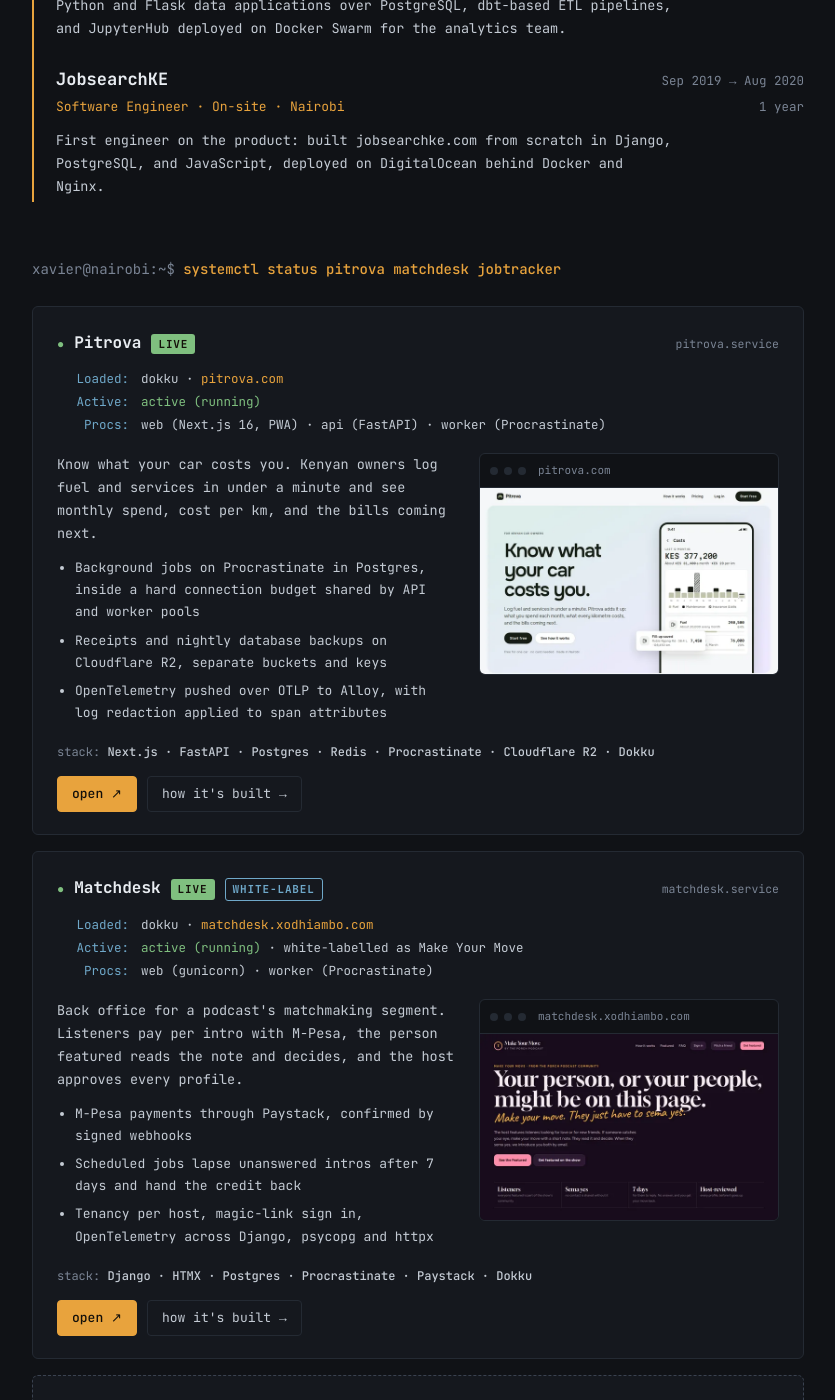
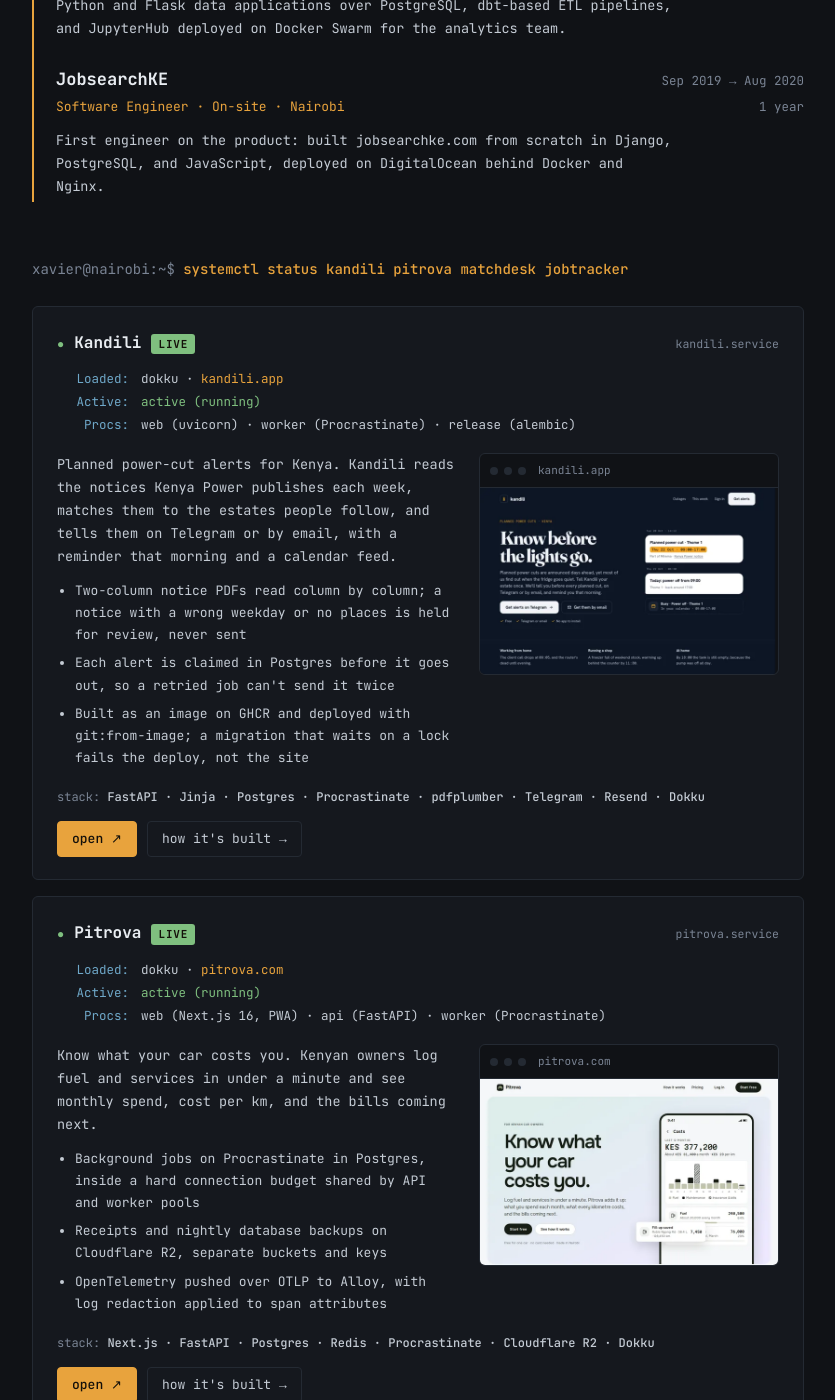
Before and after one commit to thepsalmist/thepsalmist.github.io, a Jekyll site: the page built from index.html, in a window 1280 px wide and 1400 px high, scrolled down 1928 px. Shown: the whole window, without its empty margins (222-1057 px from the left). Built offline with Jekyll 4.4.1, drawn with Linux system fonts in a browser that asks for light colours.

Commit message:
Add Kandili to the products section, with a page on how it's built
Kandili goes first in the list as a live product at kandili.app. The
build page covers reading Kenya Power's two-column notice PDFs and
holding doubtful outages for review, claiming each alert before it's
sent so a retry can't send it twice, the calendar feeds, and image
deploys with git:from-image. Facts come from the docs in the kandili
repo. The screenshot is the landing page at 1280x800, scaled to 640x400
like the others.

```diff
--- a/index.html
+++ b/index.html
@@ -98,7 +98,39 @@
 </section>
 
 <section id="products">
-  <div class="prompt"><span class="user">xavier@nairobi:~$</span> <span class="cmd">systemctl status pitrova matchdesk jobtracker</span></div>
+  <div class="prompt"><span class="user">xavier@nairobi:~$</span> <span class="cmd">systemctl status kandili pitrova matchdesk jobtracker</span></div>
+
+  <article class="svc">
+    <div class="svc-head">
+      <span class="status running">●</span><h3>Kandili</h3>
+      <span class="lvl live">LIVE</span>
+      <span class="unit">kandili.service</span>
+    </div>
+    <div class="sysd">
+      <span class="k">Loaded:</span><span>dokku · <a href="https://kandili.app">kandili.app</a></span>
+      <span class="k">Active:</span><span><span class="ok">active (running)</span></span>
+      <span class="k">Procs:</span><span>web (uvicorn) · worker (Procrastinate) · release (alembic)</span>
+    </div>
+    <div class="svc-body">
+      <div>
+        <p>Planned power-cut alerts for Kenya. Kandili reads the notices Kenya Power publishes each week, matches them to the estates people follow, and tells them on Telegram or by email, with a reminder that morning and a calendar feed.</p>
+        <ul>
+          <li>Two-column notice PDFs read column by column; a notice with a wrong weekday or no places is held for review, never sent</li>
+          <li>Each alert is claimed in Postgres before it goes out, so a retried job can't send it twice</li>
+          <li>Built as an image on GHCR and deployed with git:from-image; a migration that waits on a lock fails the deploy, not the site</li>
+        </ul>
+      </div>
+      <figure class="shot">
+        <div class="bar"><i></i><i></i><i></i><span>kandili.app</span></div>
+        <img src="{{ '/assets/images/projects/kandili.webp' | relative_url }}" width="640" height="400" loading="lazy" alt="Kandili landing page: Know before the lights go, beside a Telegram alert and morning reminder for a planned power cut">
+      </figure>
+    </div>
+    <div class="meta">stack: <b>FastAPI · Jinja · Postgres · Procrastinate · pdfplumber · Telegram · Resend · Dokku</b></div>
+    <div class="actions">
+      <a class="primary" href="https://kandili.app">open ↗</a>
+      <a href="{{ '/projects/kandili/' | relative_url }}">how it's built →</a>
+    </div>
+  </article>
 
   <article class="svc">
     <div class="svc-head">
```
Also changed, not shown: projects/kandili/index.html (added, +69 -0 lines), assets/images/projects/kandili.webp (added).
